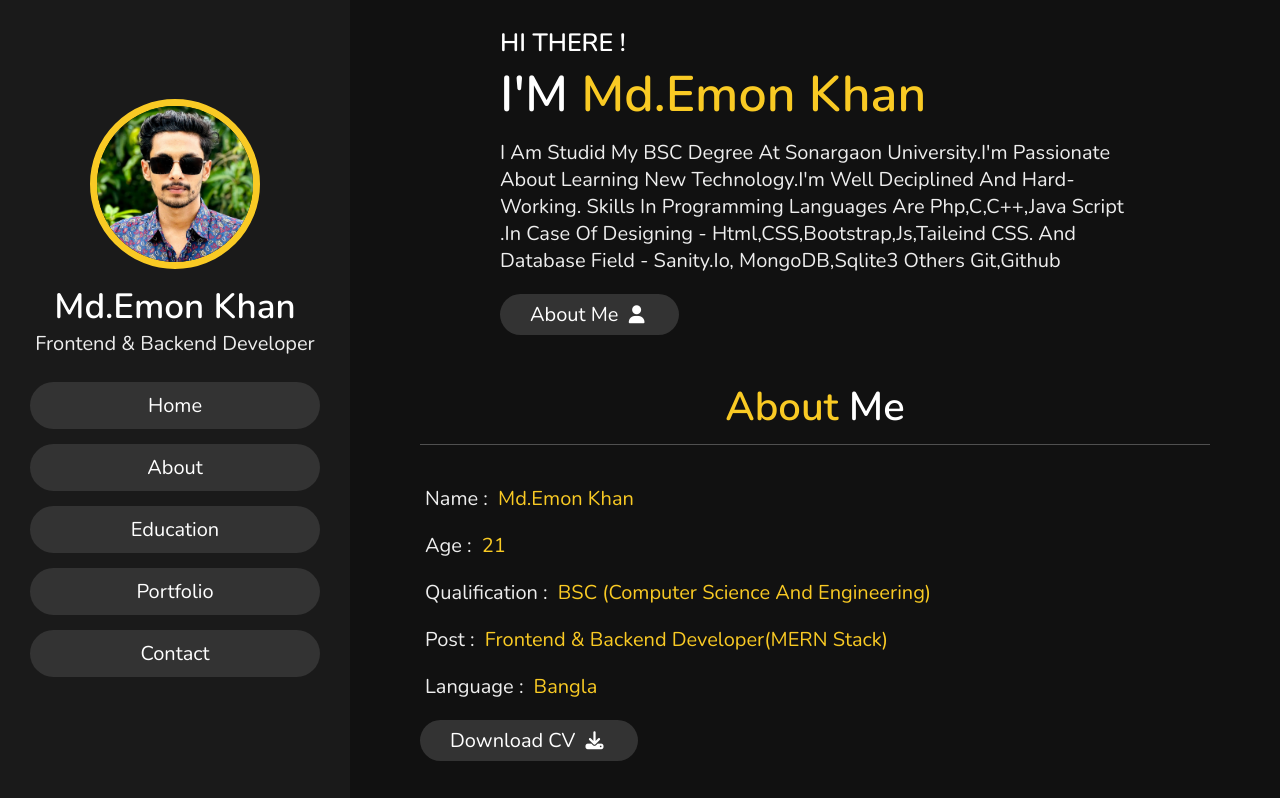
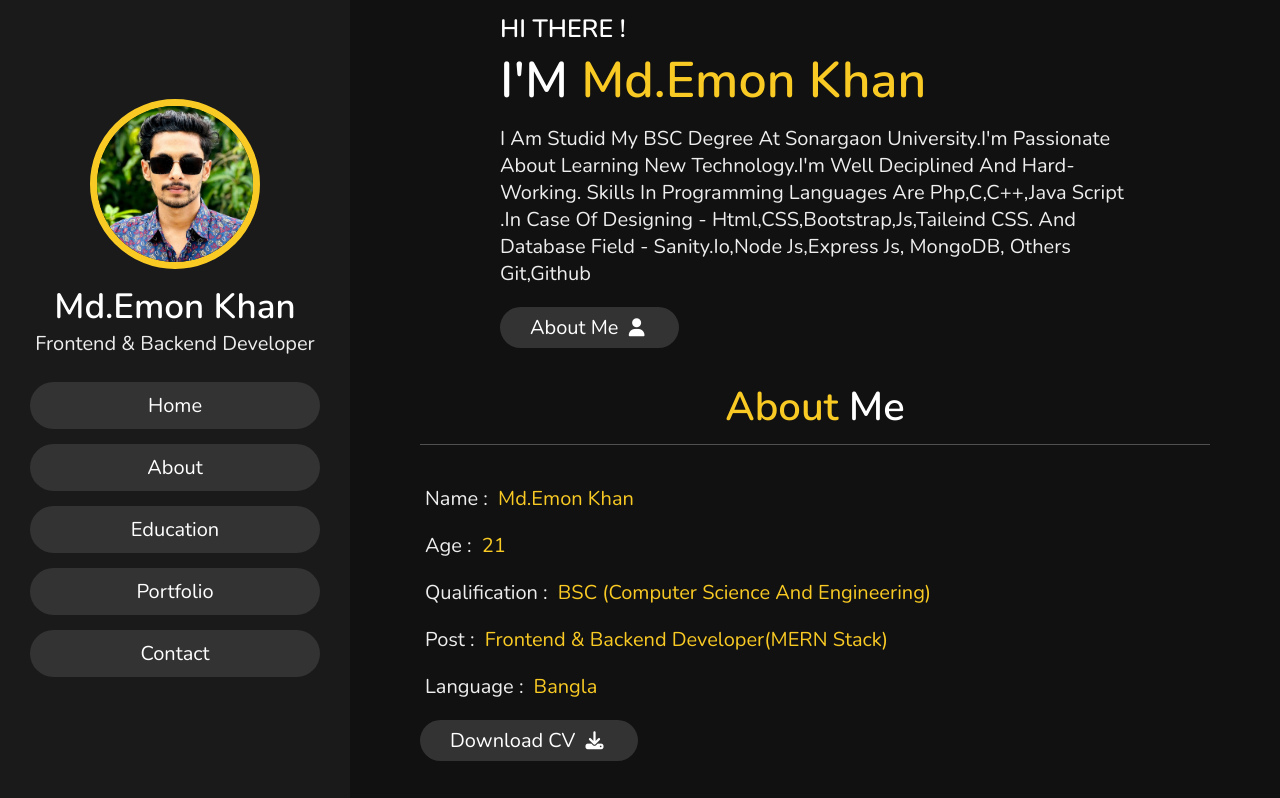
Before and after one commit to emonkhanofficial/Emon-khan-protfolio, a plain HTML site: page index.html in a window 1280 px wide. Shown: the top 798 px of the page. Drawn offline with nearby package versions, Linux system fonts and the light colour scheme.

Commit message:
some text add

```diff
--- a/index.html
+++ b/index.html
@@ -43,7 +43,7 @@
 
     <h3>HI THERE !</h3>
     <h1>I'M <span>Md.Emon Khan</span></h1>
-    <p>I am studid my BSC degree at Sonargaon University.I'm passionate about learning new technology.I'm well deciplined and hard-working. Skills in Programming Languages are Php,C,C++,Java script .In case of designing - Html,CSS,Bootstrap,Js,Taileind CSS. And database field - Sanity.io, MongoDB,Sqlite3 others Git,Github
+    <p>I am studid my BSC degree at Sonargaon University.I'm passionate about learning new technology.I'm well deciplined and hard-working. Skills in Programming Languages are Php,C,C++,Java script .In case of designing - Html,CSS,Bootstrap,Js,Taileind CSS. And database field - Sanity.io,Node Js,Express Js, MongoDB, others Git,Github
     </p>
     <a href="#about"><button class="btn">about me <i class="fas fa-user"></i></button></a>
 
```
